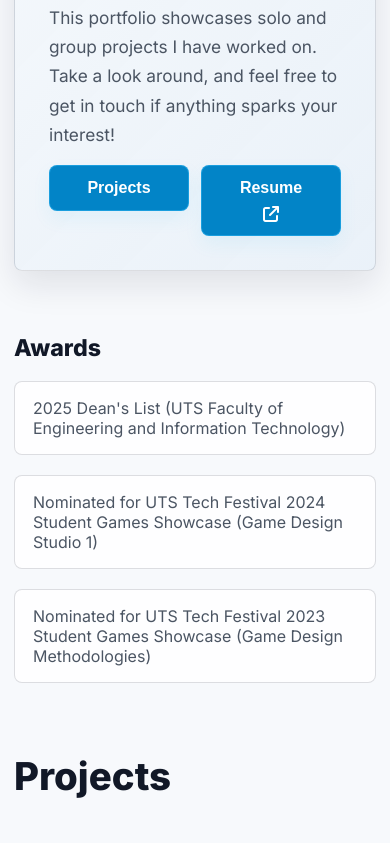
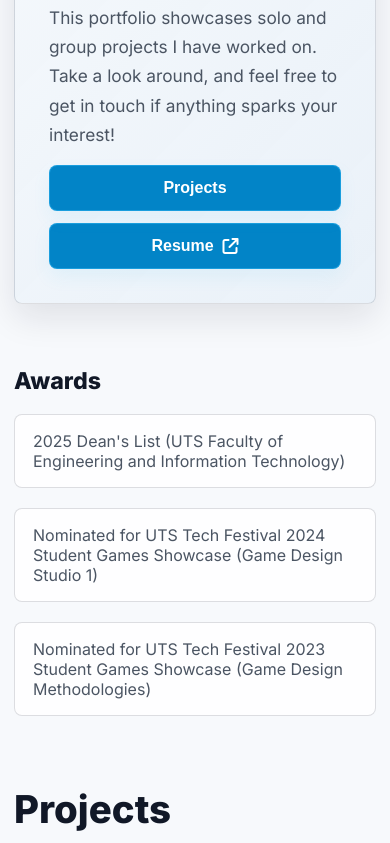
Before and after one commit to Dylan-KA/Dylan-KA.github.io, an Eleventy site: page html/index.html in a window 390 px wide. Shown: the part 996-1839 px from the top of the page. Built offline with nearby package versions, Linux system fonts and the light colour scheme; Eleventy itself is replaced by a stand-in of ours; files that its build step writes are made by us from their sources.

Commit message:
Missed one thing

```diff
--- a/css/header-and-profile.css
+++ b/css/header-and-profile.css
@@ -32,7 +32,7 @@
     display: block;
   }
   .profile, .about { min-width: 0; padding: 26px; }
-  .about > div { grid-template-columns: 1fr; }
+  .about > div { grid-template-columns: 1fr !important; }
 }
 
 /* Nav buttons: two equal columns on desktop, one column on mobile */
```
